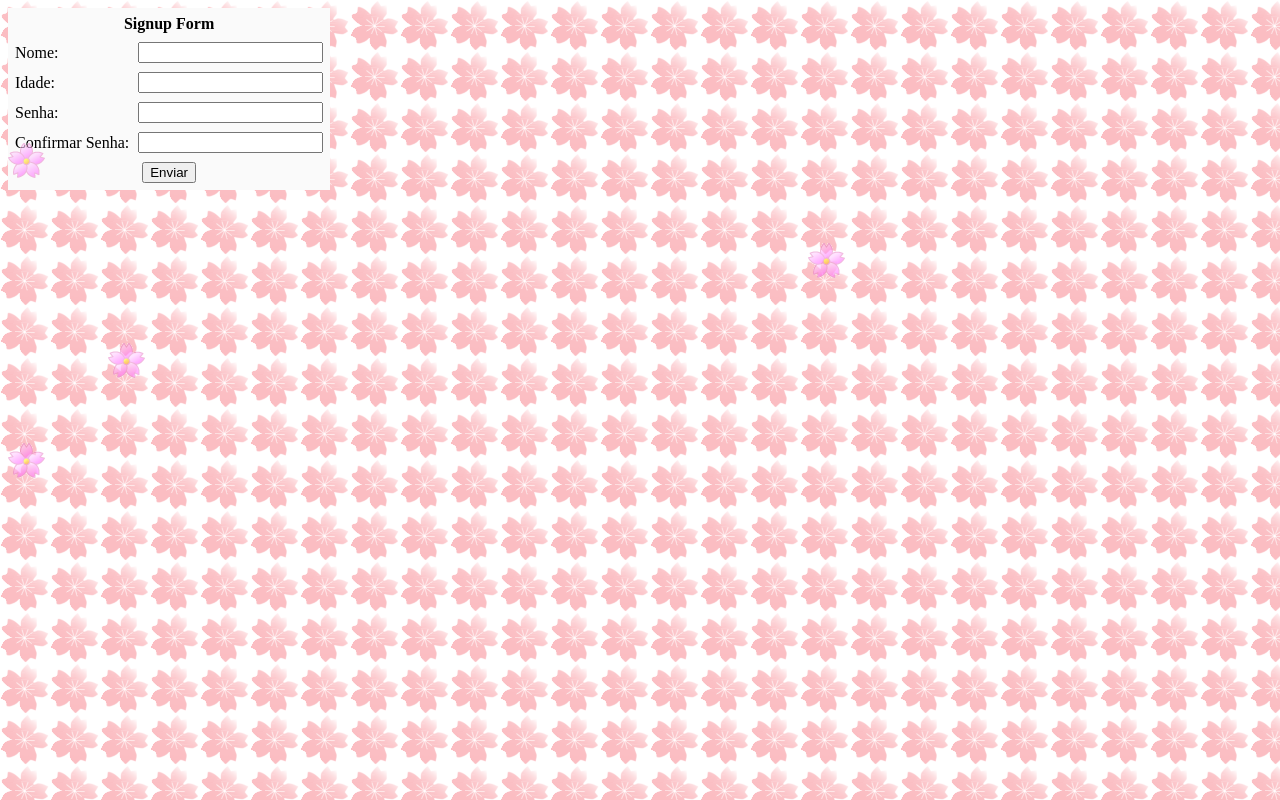
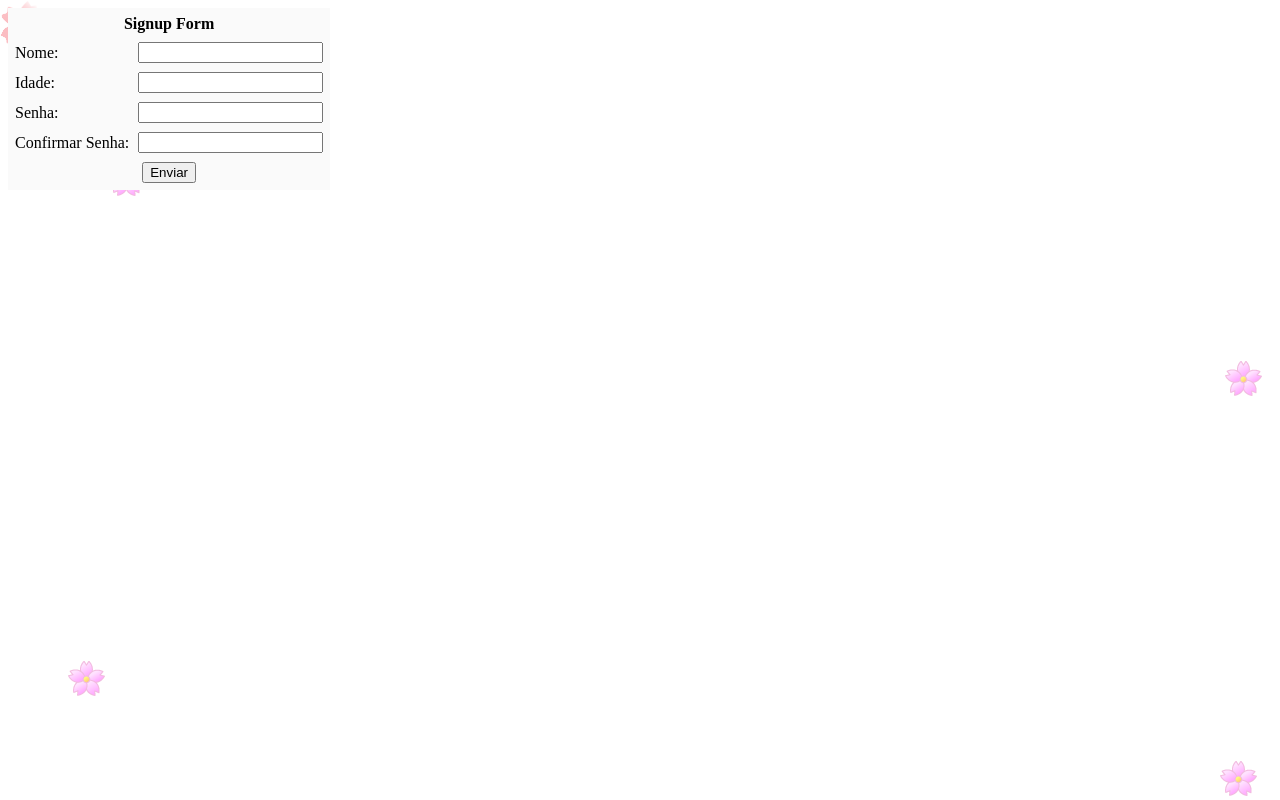
Before and after one commit to lucacp/prog2, a PHP site: page / in a window 1280 px wide. Run offline with PHP 8.4, Linux system fonts and the light colour scheme; some libraries are stand-ins or nearby versions.

Commit message:
+algumas funções jquery

```diff
--- a/index.php
+++ b/index.php
@@ -57,11 +57,13 @@
 			}
 			$(document).ready(function(){
 				$('img').ready(function ani(){
-				if($('img').top<'0px')
-					$('img').top='600px';
+				var i=$('img');
+				if (i.top<-2000) {
+					i.top=0;
+				};
 				$('img').animate({
-					top:'-=4px'
-				},"fast");
+					top:'-=0.8px'
+				},1);
 				ani();
 				});
 			});
@@ -69,32 +71,40 @@
 		<style type="text/css">
 			body{
 				background: url("sakura.gif");
+				background-repeat: no-repeat;
+				overflow: hidden;
+			}
+			#wrapper{
+
 			}
 			img{
 				opacity: 0.5;
-				z-index: 2;
+				z-index: -1;
 			}
 			.img0{
 				position: absolute;
-				top: 600px;
-				left: 0px;
+				bottom: -700px;
+				right: 10px;
 			}.img1{
 				position: absolute;
-				top: 400px;
-				left: 800px;
+				bottom: -300px;
+				right: 40px;
 			}.img2{
 				position: absolute;
-				top: 100px;
-				left: 300px;
+				bottom: -1000px;
+				left: 60px;
 			}.img3{
 				position: absolute;
-				top: 500px;
+				bottom: -500px;
 				left: 100px;
 			}.img4{
 				position: absolute;
-				top: 300px;
-				left: 0px;
-
+				bottom: -300px;
+				left: 50px;
+			}.img5{
+				position: absolute;
+				bottom: -1100px;
+				right: 15px;
 			}
 			#upside{
 				z-index: 20;
@@ -132,7 +142,7 @@
 			<img class="img3" src="sakuram.gif" />
 			<img class="img4" src="sakuram.gif" />
 			<img class="img0" src="sakuram.gif" />
-
+			<img class="img5" src="sakuram.gif" />
 		</div>
 	</body>
 </html>
--- a/t3.php
+++ b/t3.php
@@ -33,7 +33,7 @@
 
 				if(!isset($_SESSION['usuario'])){
 					echo '<div id="cabeca">
-							<form method="post" action="signup.php" onsubmit="return testValid(this);">
+							<form method="post" action="signup.php" onSubmit="return testValid(this)">
 								<span>Login:</span>
 								<input type="text" name="login" size="8" />
 								<span>Senha:</span>
```
